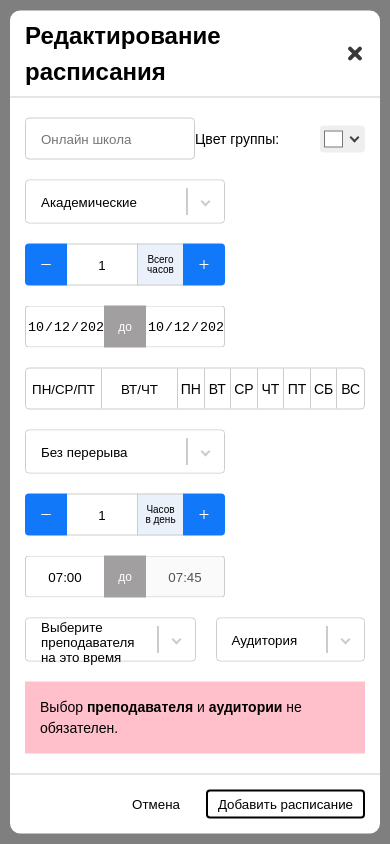
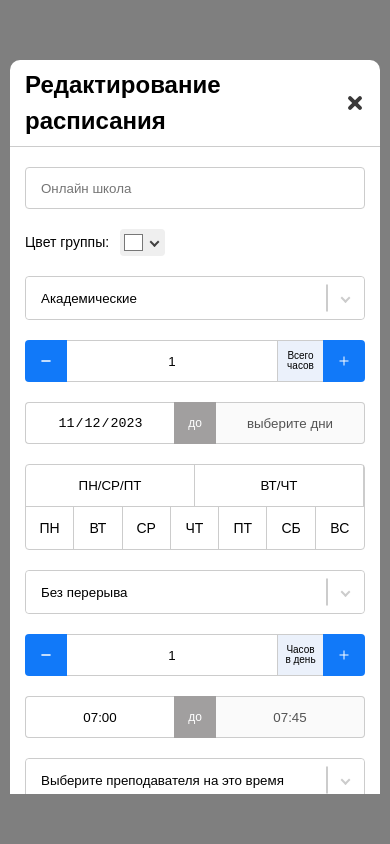
Before and after one commit to hardwar1/testForWorkForm, a React (Vite) app: page / in a window 390 px wide. Built offline with nearby package versions, Linux system fonts and the light colour scheme.

Commit message:
add adaptive final form

```diff
--- a/src/shared/DoubleInput/DoubleDateInput.tsx
+++ b/src/shared/DoubleInput/DoubleDateInput.tsx
@@ -1,4 +1,4 @@
-import { HTMLInputTypeAttribute, useState } from 'react';
+import { HTMLInputTypeAttribute, useEffect, useState } from 'react';
 import styles from './doubleinput.module.scss';
 
 interface IDoubleInput {
@@ -8,11 +8,97 @@ interface IDoubleInput {
   defaultValue: string;
   inputType?: HTMLInputTypeAttribute;
   hourTime?: boolean;
+  hoursInDay: number;
+  hoursAll: number;
+  weekDaysOn: boolean[];
+  getFinalDate: (date: Date) => void;
+  getStartDate: (date: Date) => void;
 }
 
-export function DoubleDateInput({ name, ariaLabelLeft, ariaLabelRight, defaultValue, inputType = "text"}: IDoubleInput) {
+export function DoubleDateInput({
+  name,
+  ariaLabelLeft,
+  ariaLabelRight,
+  defaultValue,
+  hoursInDay,
+  hoursAll,
+  weekDaysOn,
+  getFinalDate,
+  getStartDate,
+  inputType = "text" }: IDoubleInput) {
   const [startValue, setStartValue] = useState(defaultValue);
-  const [endValue, setEndValue] = useState(defaultValue);
+  const [endValue, setEndValue] = useState('выберите дни');
+
+  useEffect(() => {
+    // console.log('hoursInDay', hoursInDay);
+    // console.log('hoursAll', hoursAll);
+    // console.log('startValue', startValue);
+
+    const studyDaysWeekArray: number[] = [];
+    if (weekDaysOn[6]) studyDaysWeekArray.push(0);
+    for (let i = 0; i < weekDaysOn.length - 1; i++) {
+      if (weekDaysOn[i]) studyDaysWeekArray.push(i + 1);
+    }
+
+    if (studyDaysWeekArray.length < 1) {
+      setEndValue('выберите дни')
+      return
+    }
+
+    const calcStudyDays = Math.ceil(hoursAll / hoursInDay);
+    // console.log('calcStudyDays', calcStudyDays);
+
+    const [YYYY, MM, DD] = startValue.split('-').map(Number);
+
+    // console.log(DD, MM, YYYY);
+    const startDay = new Date(YYYY, (MM - 1), DD);
+    getFinalDate(startDay);
+
+    const studyDaysOfThisWeek = studyDaysWeekArray.filter(item => item >= startDay.getDay()).length;
+    // console.log('studyDaysOfThisWeek', studyDaysOfThisWeek);
+
+    let endWeekDay: number;
+
+    if (calcStudyDays <= studyDaysOfThisWeek) {
+      // console.log('studyDaysWeekArray', studyDaysWeekArray);
+
+      endWeekDay = studyDaysWeekArray[studyDaysWeekArray.length - studyDaysOfThisWeek + calcStudyDays - 1];
+      // console.log('endWeekDay', endWeekDay);
+
+      endWeekDay - startDay.getDay();
+      const endDate = new Date(YYYY, (MM - 1), DD + endWeekDay - startDay.getDay());
+      getStartDate(endDate);
+      setEndValue(`${endDate.getDate()}.${endDate.getMonth() + 1}.${endDate.getFullYear()}`)
+
+      return;
+    }
+
+    let studyDaysAtLastWeek: number;
+
+    let calcStudyWeeks = Math.floor((calcStudyDays - studyDaysOfThisWeek) / studyDaysWeekArray.length)
+    if (calcStudyWeeks > 0 && calcStudyWeeks === (calcStudyDays - studyDaysOfThisWeek) / studyDaysWeekArray.length) {
+      calcStudyWeeks--;
+      studyDaysAtLastWeek = studyDaysWeekArray.length
+    } else {
+      studyDaysAtLastWeek = calcStudyDays - calcStudyWeeks * studyDaysWeekArray.length - studyDaysOfThisWeek;
+    }
+
+    // console.log('studyDaysAtLastWeek', studyDaysAtLastWeek);
+    // console.log('calcStudyWeeks', calcStudyWeeks);
+
+    // studyDaysAtLastWeek = (количество рабочих дней) - (количество недель рабочих)*(количество раб дней в неделю) - количество раб дней в первой неделе
+
+    // console.log('6 - startDay.getDay()', 6 - startDay.getDay());
+    const calendarDays = 6 - startDay.getDay() + 1
+      + studyDaysWeekArray[studyDaysAtLastWeek - 1]
+      + calcStudyWeeks * 7;
+
+    const finalDate = new Date(startDay.getTime() + 24 * 60 * 60 * 1000 * calendarDays)
+    setEndValue(`${finalDate.getDate()}.${finalDate.getMonth() + 1}.${finalDate.getFullYear()}`)
+
+    getStartDate(finalDate);
+
+  }, [hoursInDay, hoursAll, weekDaysOn, startValue]);
 
   return (
     <div className={styles.doubleInputBox}>
@@ -26,20 +112,18 @@ export function DoubleDateInput({ name, ariaLabelLeft, ariaLabelRight, defaultVa
         required
       />
 
-
-
       <span className={styles.doubleInputText}>
         до
       </span>
 
       <input
         className={styles.doubleInput}
-        type={inputType}
+        type="string"
         name={`${name}End`}
         aria-label={ariaLabelRight}
         value={endValue}
         onChange={(e) => setEndValue(e.target.value)}
-        required
+        disabled
       />
 
     </div>
--- a/src/shared/PopupForm/PopupForm.tsx
+++ b/src/shared/PopupForm/PopupForm.tsx
@@ -1,4 +1,4 @@
-import { FormEvent, useEffect, useRef, useState } from 'react';
+import { FormEvent, useRef, useState } from 'react';
 import { Overlay } from '../Overlay';
 import styles from './popupform.module.scss';
 import { WeekDays } from './WeekDays';
@@ -17,17 +17,42 @@ export const clearWeek = [false, false, false, false, false, false, false];
 const days1 = [true, false, true, false, true, false, false];
 const days2 = [false, true, false, true, false, false, false];
 
-const today = `${(new Date).getFullYear()}-${(new Date).getMonth()}-${(new Date).getDate()}`
+export interface IWeekDays {
+  'ПН'?: boolean,
+  'ВТ'?: boolean,
+  'СР'?: boolean,
+  'ЧТ'?: boolean,
+  'ПТ'?: boolean,
+  'СБ'?: boolean,
+  'ВС'?: boolean
+}
+
+interface ISubmitObject {
+  [key: string]: string | undefined | Date | IWeekDays;
+}
+
+const today = `${(new Date).getFullYear()}-${(new Date).getMonth() + 1}-${(new Date).getDate()}`
 
 export function PopupForm() {
   const [inputColorValue, setInputColorValue] = useState('#ffffff');
   const [weekDaysOn, setWeekDaysOn] = useState(clearWeek);
   const [hourIs, setHourIs] = useState(45);
   const [hoursInDay, setHoursInDay] = useState(1);
+  const [hoursAll, setAllHours] = useState(1);
   const [isBreaks, setIsBreaks] = useState(0);
-  const [weekObj, setWeekObj] = useState<any>({});
+  const [startDate, setStartDate] = useState<Date>();
+  const [finalDate, setFinalDate] = useState<Date>();
+  const [weekObj, setWeekObj] = useState<IWeekDays>({});
 
   const refForm = useRef(null);
+
+  const getStartDate = (start: Date)=> {
+    setStartDate(start);
+  }
+
+  const getFinalDate = (final: Date) =>{
+    setFinalDate(final);
+  }
 
   const closePopup = () => { }
 
@@ -38,20 +63,28 @@ export function PopupForm() {
   function handleSubmit(e: FormEvent<HTMLFormElement>) {
     e.preventDefault();
 
-    const submitObject: any = {};
-    for (const item of e.target as any) {
-      if (item.name && item.name !== 'weekDay') {
+    const submitObject: ISubmitObject = {};
+
+    for (const item of e.currentTarget) {
+      if (item instanceof HTMLInputElement
+        && item.name
+        && item.name !== 'weekDay'
+        && item.name !== 'dateStart'
+        && item.name !== 'dateEnd'
+      ) {
         submitObject[item.name] = item.value;
       }
     }
 
     submitObject.weekDays = weekObj;
-
+    submitObject.finalDate = finalDate;
+    submitObject.startDate = startDate;
     console.log(submitObject);
   }
 
   function setWeek(week: boolean[]) {
-    const obj: any = {}
+    setWeekDaysOn(week);
+    const obj: { [key: string]: boolean } = {}
     for (let i = 0; i < week.length; i++) {
       obj[daysText[i]] = week[i];
     }
@@ -81,6 +114,10 @@ export function PopupForm() {
     if (str === 'C дремотой') {
       setIsBreaks(15)
     }
+  }
+
+  const handleChangeAllHours = (hours: number) => {
+    setAllHours(hours);
   }
 
   return (
@@ -125,7 +162,12 @@ export function PopupForm() {
             <div className={styles.hoursRow}>
               <Select list={hoursListSelect} name='hoursType' onSelectChange={selectChangeHour} />
 
-              <InputNumberItem text="Всего часов" name="totalHours" min={1} />
+              <InputNumberItem
+                text="Всего часов"
+                name="totalHours"
+                min={1}
+                onInputChange={handleChangeAllHours}
+              />
 
               <DoubleDateInput
                 name="date"
@@ -133,6 +175,11 @@ export function PopupForm() {
                 ariaLabelRight="дата окончания"
                 defaultValue={today}
                 inputType='date'
+                hoursInDay={hoursInDay}
+                hoursAll={hoursAll}
+                weekDaysOn={weekDaysOn}
+                getStartDate={getStartDate}
+                getFinalDate={getFinalDate}
               />
 
             </div>
--- a/src/shared/PopupForm/WeekDays/weekdays.module.scss
+++ b/src/shared/PopupForm/WeekDays/weekdays.module.scss
@@ -29,6 +29,6 @@
   justify-content: center;
   align-items: center;
   width: 100%;
-  height: 100%;
+  height: 42px;
   transition: color 0.3s, background-color 0.3s;
 }
--- a/src/shared/PopupForm/popupform.module.scss
+++ b/src/shared/PopupForm/popupform.module.scss
@@ -7,6 +7,8 @@
   width: 100%;
   max-width: 800px;
   transform: translate(-50%, -50%);
+  max-height: calc(100vh - 100px);
+  overflow: auto;
 }
 
 .form {
@@ -66,11 +68,21 @@
   display: flex;
   justify-content: space-between;
   align-items: center;
+
+  @media (max-width: 500px) {
+    align-items: flex-start;
+    flex-direction: column;
+    gap: 20px;
+  }
 }
 
 .labelSchool {
   width: 100%;
   max-width: 180px;
+
+  @media (max-width: 500px) {
+    max-width: 100%;
+  }
 }
 
 .colorsWrapper {
@@ -80,6 +92,10 @@
   align-items: center;
   width: 100%;
   max-width: 230px;
+
+  @media (max-width: 768px) {
+    max-width: 140px;
+  }
 
   &::after {
     content: "";
@@ -105,17 +121,28 @@
   display: flex;
   flex-wrap: wrap;
   gap: 20px;
-}
 
-.hoursRow > *[class] {
-  width: max(calc((100% - 40px) / 3), 200px);
+  & > *[class] {
+    width: max(calc((100% - 40px) / 3), 230px);
+  }
+
+  @media (max-width: 768px) {
+    flex-direction: column;
+
+    & > *[class] {
+      width: 100%;
+    }
+  }
 }
 
 .daysRow {
   display: flex;
   border: 1px solid #ccc;
   border-radius: 4px;
-  height: 42px;
+
+  @media (max-width: 500px) {
+    flex-direction: column;
+  }
 }
 
 .daysButtons {
@@ -124,12 +151,18 @@
 }
 
 .daysButton {
+  height: 42px;
   padding: 5px;
   border: 0;
   border-right: 1px solid #ccc;
   border-radius: 0;
   min-width: 76px;
   background-color: transparent;
+
+  @media (max-width: 500px) {
+    width: 50%;
+    border-bottom: 1px solid #ccc;
+  }
 }
 
 .selectsRow {
@@ -137,10 +170,22 @@
   gap: 20px;
 
   & > *[class] {
-    width: max(calc(((100% - 40px) / 3) * 2 + 20px), 200px);
+    width: max(calc(((100% - 40px) / 3) * 2 + 20px), 230px);
 
     &:last-child {
-      width: max(calc((100% - 40px) / 3), 200px);
+      width: max(calc((100% - 40px) / 3), 230px);
+    }
+  }
+
+  @media (max-width: 768px) {
+    flex-direction: column;
+
+    & > *[class] {
+      width: 100%;
+
+      &:last-child {
+        width: 100%;
+      }
     }
   }
 }
```
Also changed, not shown: src/shared/Select/Select.tsx (+10 -2 lines).
